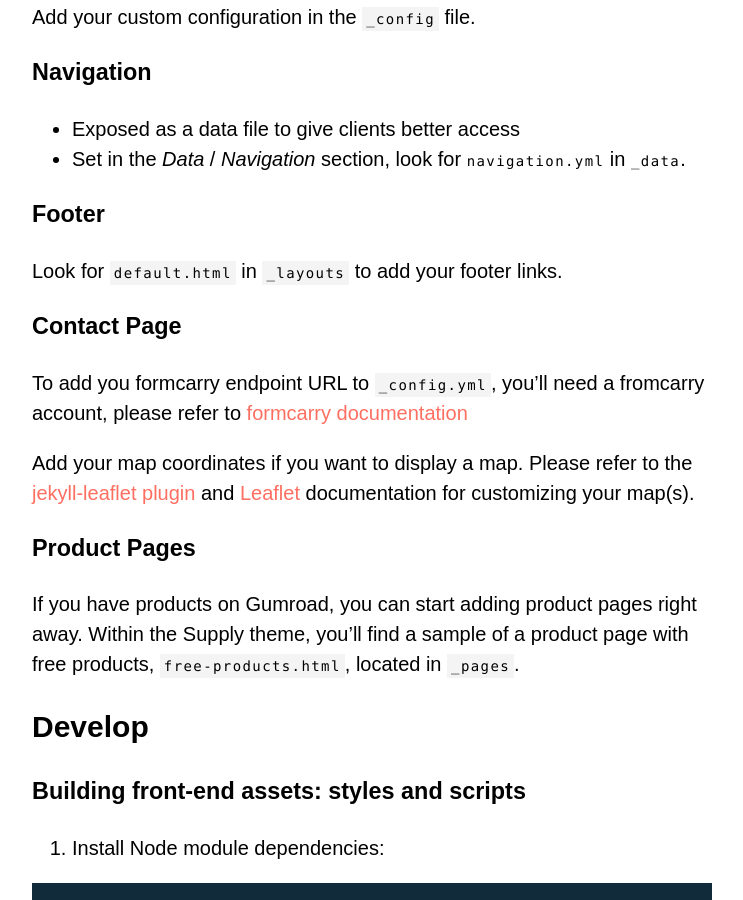
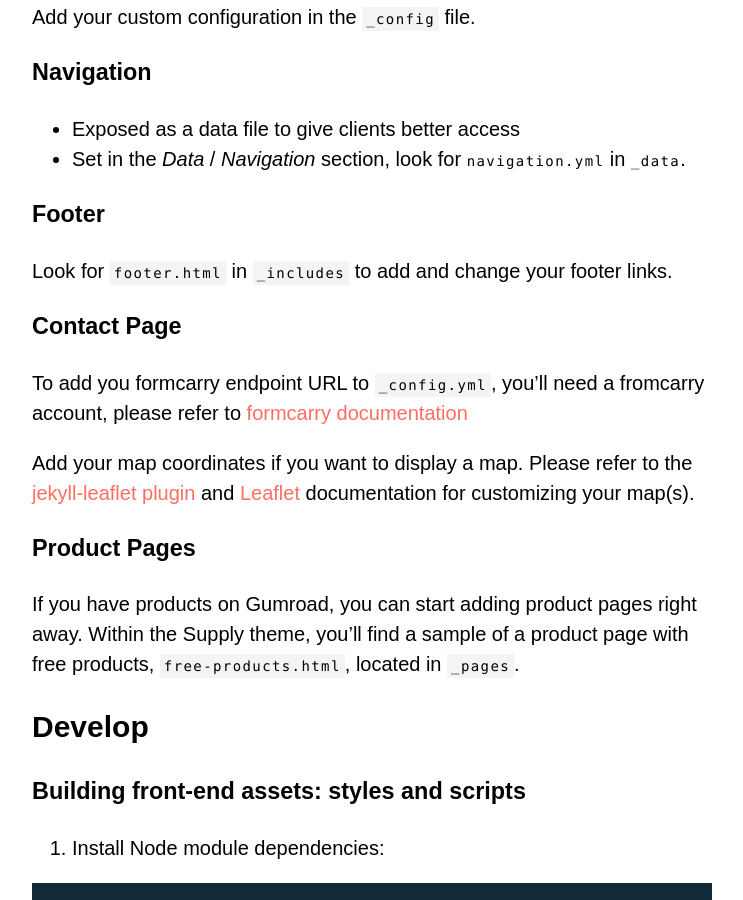
Before and after one commit to YJPL/Supply, a Jekyll site: the page built from _pages/about.md, in a window 1280 px wide and 900 px high, scrolled down 2280 px. Shown: the whole window, without its empty margins (96-839 px from the left). Built offline with Jekyll 4.4.1, drawn with Linux system fonts in a browser that asks for light colours.

Commit message:
Update about.md

````diff
--- a/_pages/about.md
+++ b/_pages/about.md
@@ -64,7 +64,7 @@
 * Set in the *Data* / *Navigation* section, look for ```navigation.yml``` in  ```_data```.
 
 ### Footer
-Look for ```default.html``` in ```_layouts``` to add your footer links.
+Look for ```footer.html``` in ```_includes``` to add and change your footer links.
 
 ### Contact Page
 To add you formcarry endpoint URL to `_config.yml`, you'll need a fromcarry account, please refer to [formcarry documentation](https://formcarry.com/documentation/getting-started)
@@ -146,8 +146,11 @@
 
 ## Open-source
 
+[Get Supply](https://github.com/YJPL/Supply/archive/master.zip){: .btn .btn-outline--secondary }
 
-[Get Supply](https://github.com/YJPL/Supply/archive/master.zip){: .btn .btn-outline--secondary }
+<iframe src="https://github.com/sponsors/YJPL/button" title="Sponsor YJPL" height="35" width="107" style="border: 0;"></iframe>
+
+<a href="https://www.buymeacoffee.com/alternatyves/" target="_blank"><img src="https://www.buymeacoffee.com/assets/img/custom_images/orange_img.png" alt="Buy Me A Coffee" style="height: auto !important;width: auto !important;" ></a>
 
 Please use and contribute to [Supply on GitHub](https://github.com/YJPL/Supply/){: .b .blue .hover-light-blue}
 {: .notice}
````
